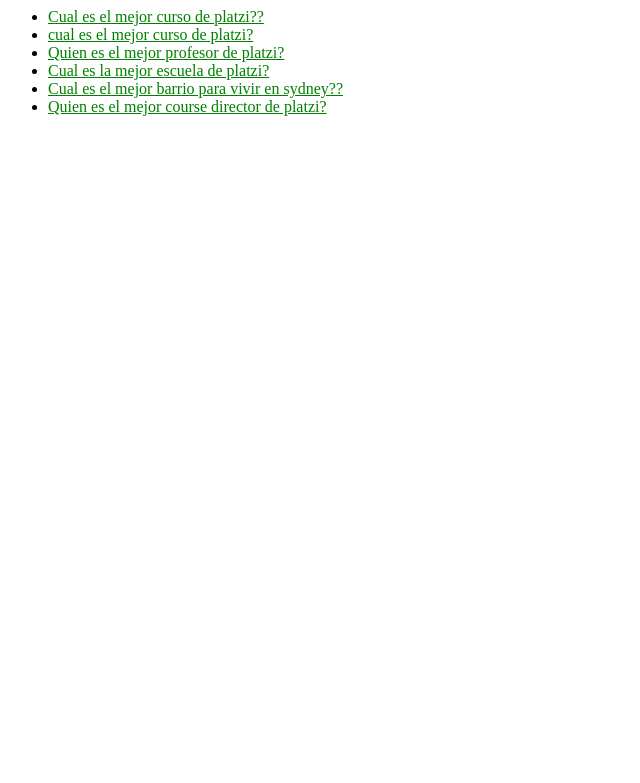
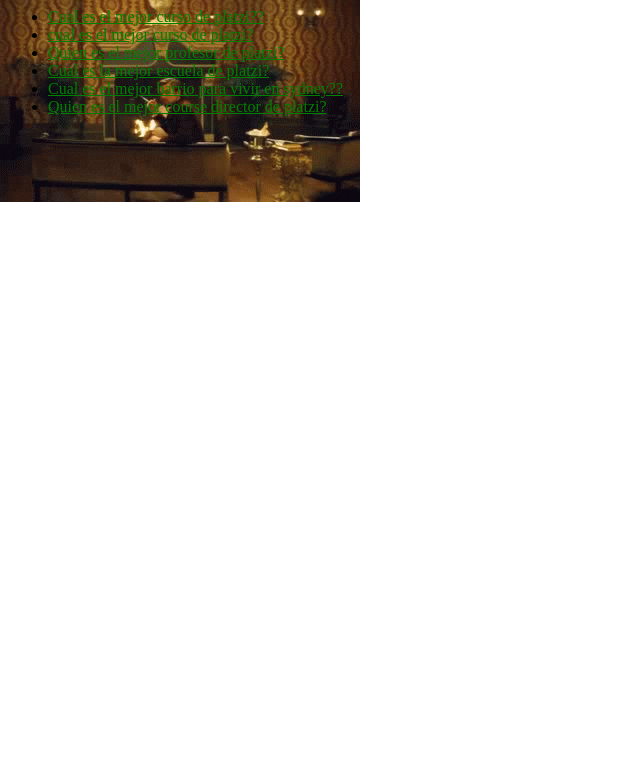
Before and after one commit to aPg9/platziAppDjango, a Django app: template premiosplatziapp/polls/templates/polls/index.html in a window 1280 px wide. Shown: the top 783 px of the page, without its empty margins (0-640 px from the left). Run offline with Django 4.2, Linux system fonts and the light colour scheme; the template is opened without the code that fills it: values that come from a table or form of the project are taken from there, others are empty; data comes from the database, SQL or seed files in the repository.

Commit message:
creando estilos css en el proyecto

```diff
--- a/premiosplatziapp/polls/static/polls/style.css
+++ b/premiosplatziapp/polls/static/polls/style.css
@@ -1,3 +1,6 @@
 li a {
     color: green;
 }
+body {
+    background: white url("images/Background.gif") no-repeat;
+}
```
Also changed, not shown: premiosplatziapp/polls/static/polls/images/Background.gif (added).
